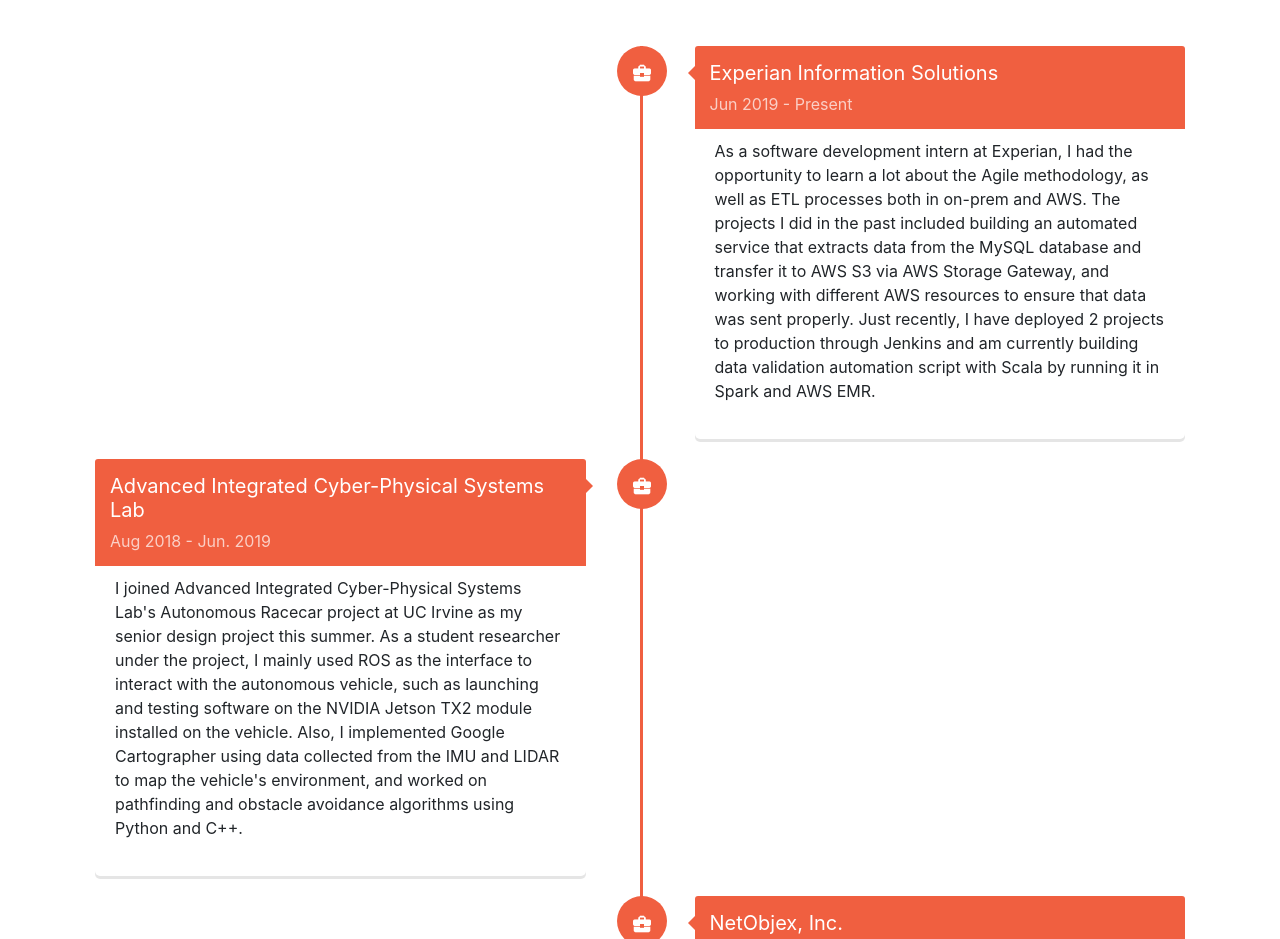
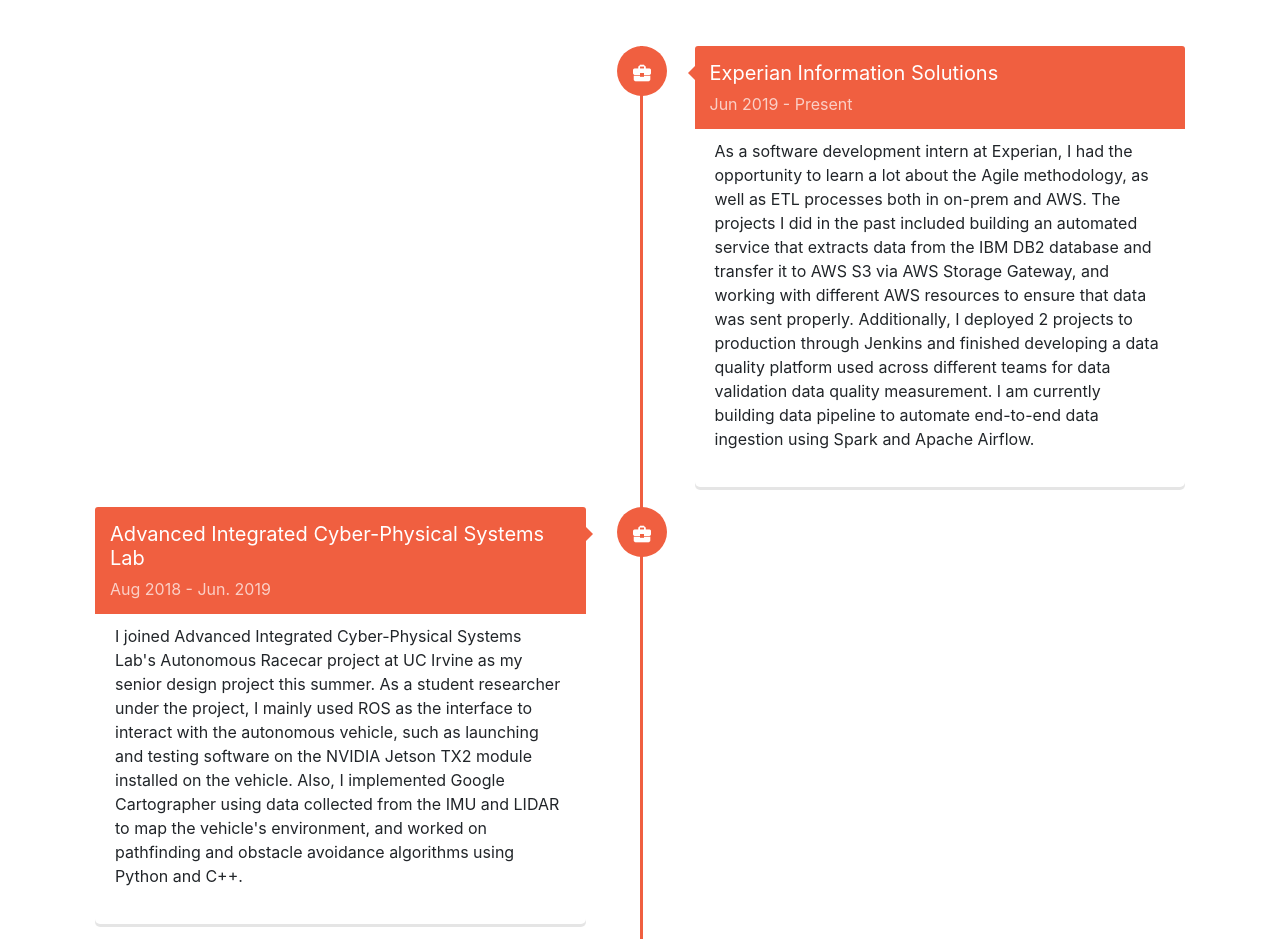
Before and after one commit to jcylim/jcylim.github.io, a website with bundled scripts: page index.html in a window 1280 px wide. Shown: the part 2080-3019 px from the top of the page. Built offline with nearby package versions, Linux system fonts and the light colour scheme.

Commit message:
editted content based on latest experience

```diff
--- a/index.html
+++ b/index.html
@@ -209,7 +209,7 @@
                       Jun 2019 - Present
                     </h2>
                     <p>
-                      As a software development intern at Experian, I had the opportunity to learn a lot about the Agile methodology, as well as ETL processes both in on-prem and AWS. The projects I did in the past included building an automated service that extracts data from the MySQL database and transfer it to AWS S3 via AWS Storage Gateway, and working with different AWS resources to ensure that data was sent properly. Just recently, I have deployed 2 projects to production through Jenkins and am currently building data validation automation script with Scala by running it in Spark and AWS EMR.
+                      As a software development intern at Experian, I had the opportunity to learn a lot about the Agile methodology, as well as ETL processes both in on-prem and AWS. The projects I did in the past included building an automated service that extracts data from the IBM DB2 database and transfer it to AWS S3 via AWS Storage Gateway, and working with different AWS resources to ensure that data was sent properly. Additionally, I deployed 2 projects to production through Jenkins and finished developing a data quality platform used across different teams for data validation data quality measurement. I am currently building data pipeline to automate end-to-end data ingestion using Spark and Apache Airflow.
                     </p>
                 </div>
             </div>
```
